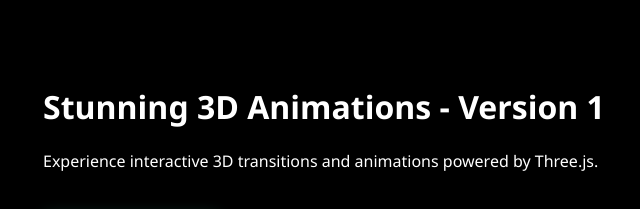
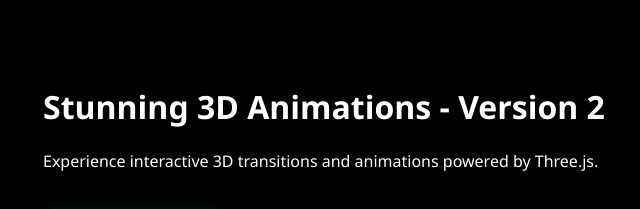
Before and after one commit to BhaktaBhusanDas/SolarSystemPage, a plain HTML site: page index.html in a window 1280 px wide. Shown: the top 209 px of the page, 33-673 px from the left. Drawn offline with nearby package versions, Linux system fonts and the light colour scheme.

Commit message:
Changed the version to 2.

```diff
--- a/index.html
+++ b/index.html
@@ -57,7 +57,7 @@
 <body>
     <div id="container"></div>
     <div class="overlay">
-        <h1>Stunning 3D Animations - Version 1</h1>
+        <h1>Stunning 3D Animations - Version 2</h1>
         <p>Experience interactive 3D transitions and animations powered by Three.js.</p>
         <button class="btn-3d" id="transitionBtn">3D Transition</button>
     </div>
```
